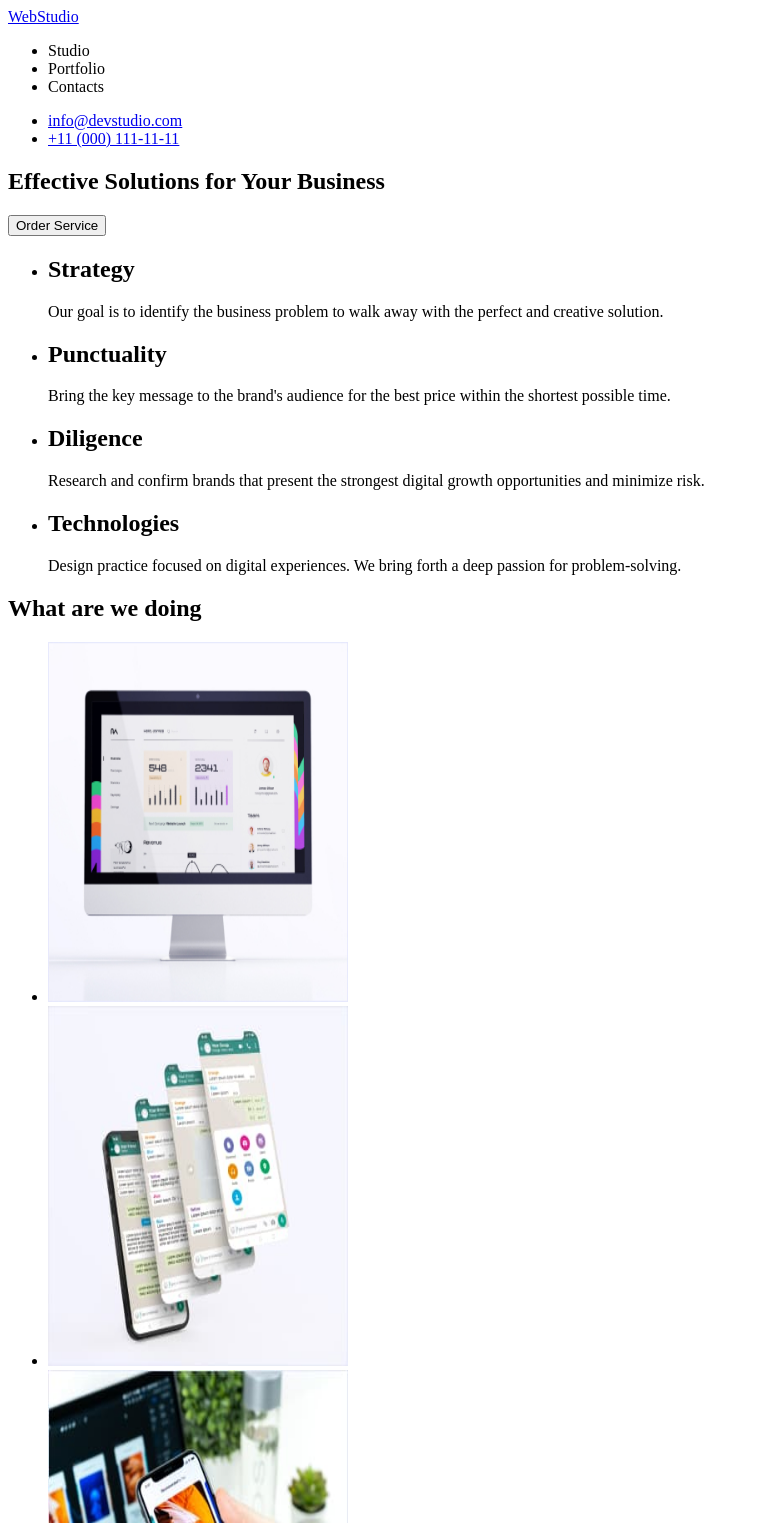
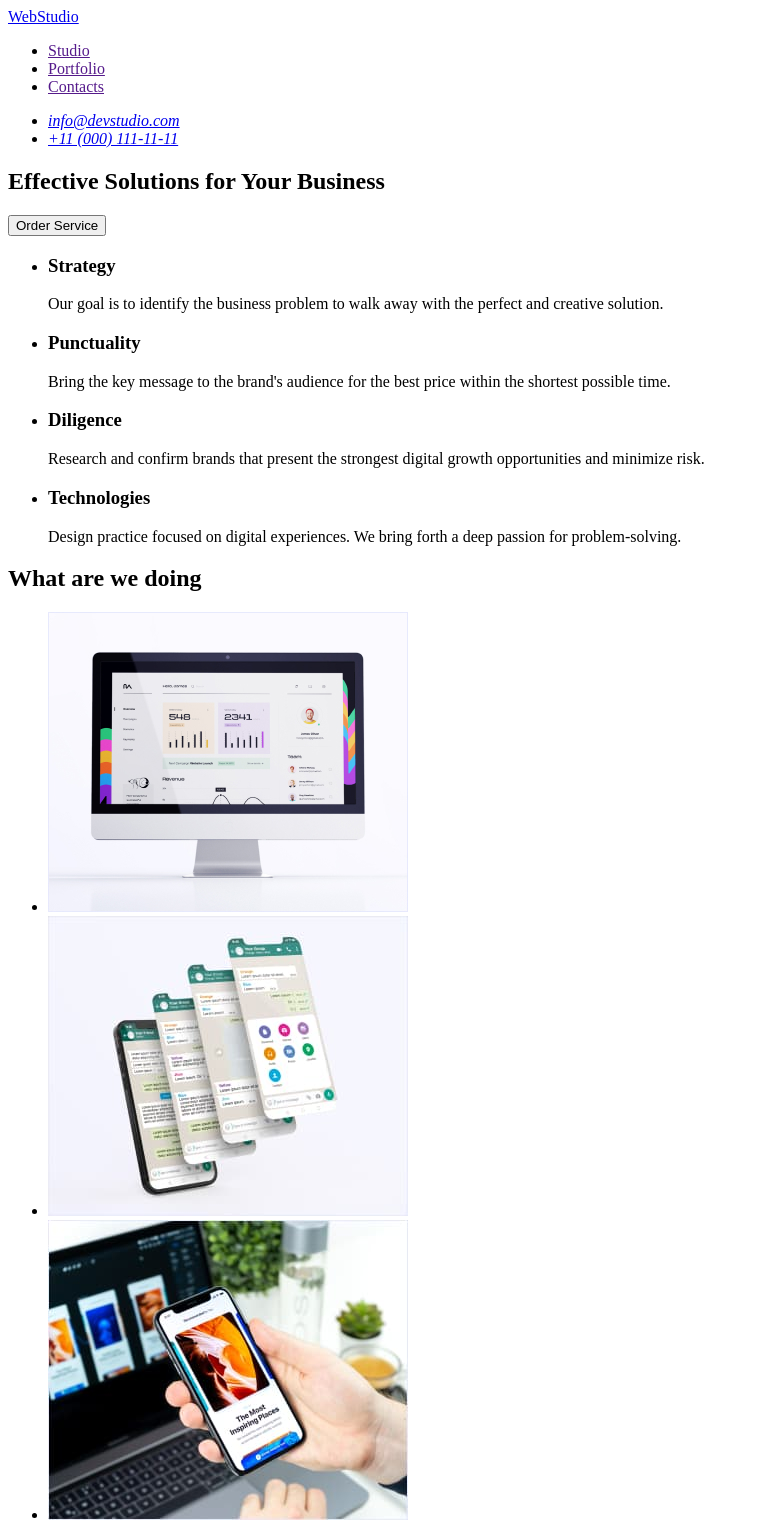
Before and after one commit to MariiaSam/goit-markup-hw-01, a plain HTML site: page index.html in a window 1280 px wide. Shown: the top 1523 px of the page, without its empty margins (0-759 px from the left). Drawn offline with Linux system fonts and the light colour scheme.

Commit message:
correct file

```diff
--- a/index.html
+++ b/index.html
@@ -10,18 +10,20 @@
     <!--Header-->
     <header>
       <!-- Navigation-->
+      <a href="./index.html">WebStudio</a>
       <nav>
-        <a href="./index.html">WebStudio</a>
         <ul>
-          <li><a href="#"></a>Studio</li>
-          <li><a href="#"></a>Portfolio</li>
-          <li><a href="#"></a>Contacts</li>
+          <li><a href="">Studio</a></li>
+          <li><a href="">Portfolio</a></li>
+          <li><a href="">Contacts</a></li>
         </ul>
       </nav>
-      <ul>
-        <li><a href="mailto:info@devstudio.com">info@devstudio.com</a></li>
-        <li><a href="tel:+110001111111">+11 (000) 111-11-11</a></li>
-      </ul>
+      <address>
+        <ul>
+          <li><a href="mailto:info@devstudio.com">info@devstudio.com</a></li>
+          <li><a href="tel:+110001111111">+11 (000) 111-11-11</a></li>
+        </ul>
+      </address>
     </header>
     <!--Main -->
     <main>
@@ -36,34 +38,28 @@
         <h2 hidden>strongest</h2>
         <ul>
           <li>
-            <h2>Strategy</h2>
+            <h3>Strategy</h3>
             <p>
               Our goal is to identify the business problem to walk away with the
               perfect and creative solution.
             </p>
           </li>
-        </ul>
-        <ul>
           <li>
-            <h2>Punctuality</h2>
+            <h3>Punctuality</h3>
             <p>
               Bring the key message to the brand's audience for the best price
               within the shortest possible time.
             </p>
           </li>
-        </ul>
-        <ul>
           <li>
-            <h2>Diligence</h2>
+            <h3>Diligence</h3>
             <p>
               Research and confirm brands that present the strongest digital
               growth opportunities and minimize risk.
             </p>
           </li>
-        </ul>
-        <ul>
           <li>
-            <h2>Technologies</h2>
+            <h3>Technologies</h3>
             <p>
               Design practice focused on digital experiences. We bring forth a
               deep passion for problem-solving.
@@ -77,22 +73,22 @@
         <h2>What are we doing</h2>
         <ul>
           <li>
-            <img src="./images/comp.jpg" alt="comp" width="300" height="360" />
+            <img src="./images/comp.jpg" alt="comp" width="360" height="300" />
           </li>
           <li>
             <img
               src="./images/phone.jpg"
               alt="phone"
-              width="300"
-              height="360"
+              width="360"
+              height="300"
             />
           </li>
           <li>
             <img
               src="./images/laptop.jpg"
               alt="laptop"
-              width="300"
-              height="360"
+              width="360"
+              height="300"
             />
           </li>
         </ul>
@@ -102,28 +98,22 @@
         <h2>Our Team</h2>
         <ul>
           <li>
-            <img src="./images/man_1.jpg" alt="man" width="260" height="264" />
+            <img src="./images/man_1.jpg" alt="man" width="264" height="260" />
             <h3>Mark Guerrero</h3>
             <p>Product Designer</p>
           </li>
-        </ul>
-        <ul>
           <li>
-            <img src="./images/man_2.jpg" alt="man" width="260" height="264" />
+            <img src="./images/man_2.jpg" alt="man" width="264" height="260" />
             <h3>Tom Ford</h3>
             <p>Frontend Developer</p>
           </li>
-        </ul>
-        <ul>
           <li>
-            <img src="./images/girl.jpg" alt="girl" width="260" height="264" />
+            <img src="./images/girl.jpg" alt="girl" width="264" height="260" />
             <h3>Camila Garcia</h3>
             <p>Marketing</p>
           </li>
-        </ul>
-        <ul>
           <li>
-            <img src="./images/man_3.jpg" alt="man" width="260" height="264" />
+            <img src="./images/man_3.jpg" alt="man" width="264" height="260" />
             <h3>Daniel Wilson</h3>
             <p>UI Designer</p>
           </li>
@@ -132,9 +122,7 @@
     </main>
     <!--Footer-->
     <footer>
-      <nav>
-        <a href="./index.html">WebStudio</a>
-      </nav>
+      <a href="./index.html">WebStudio</a>
       <p>
         Increase the flow of customers and sales for your business with digital
         marketing & growth solutions.
```
Also changed, not shown: 1 other file.
